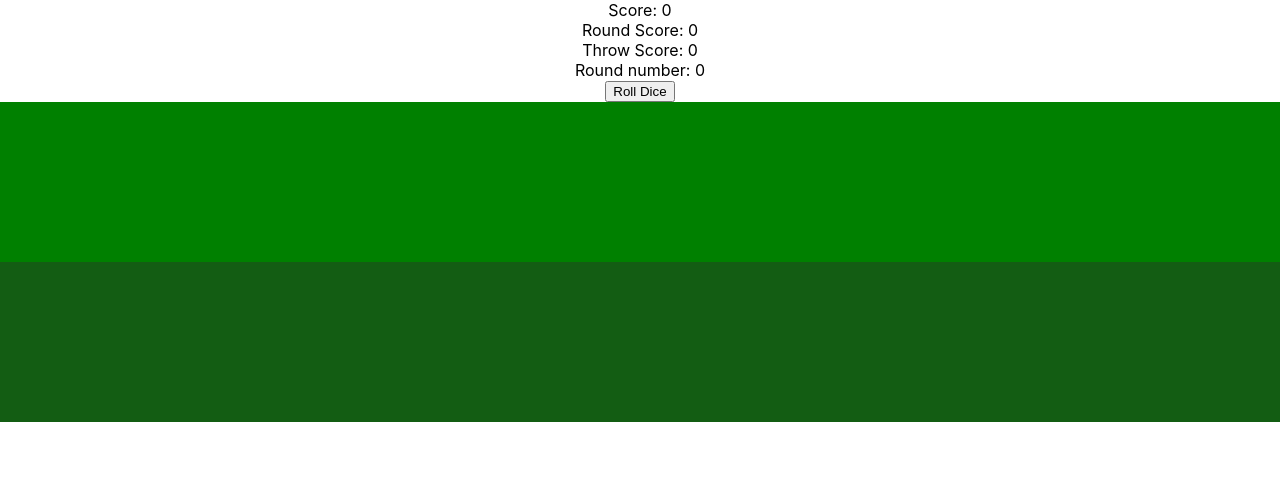
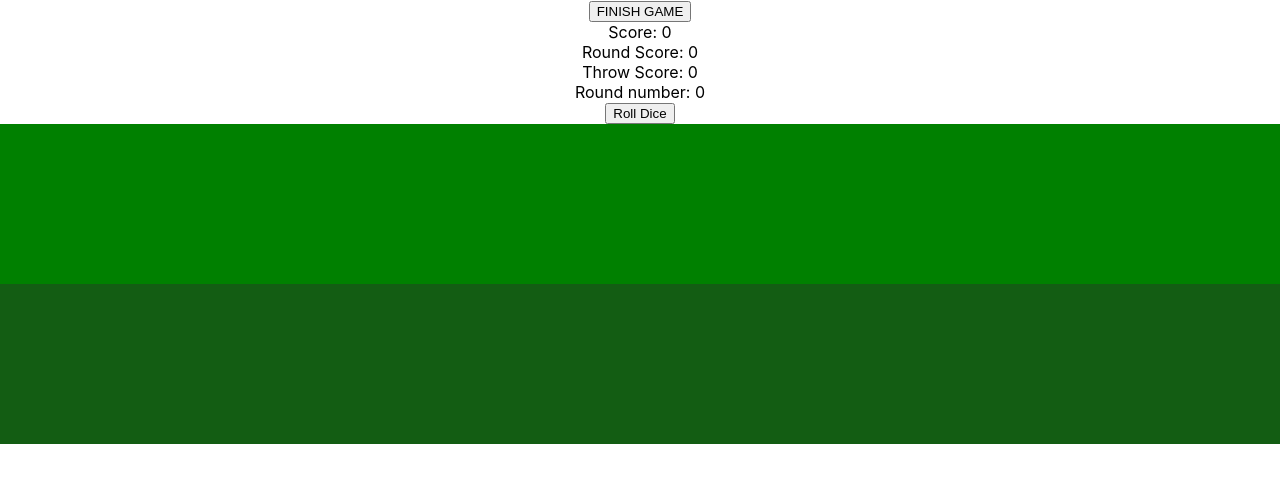
Before and after one commit to vilkoz/frackle_bot, a React app: page / in a window 1280 px wide. Shown: the top 482 px of the page. Built offline with nearby package versions, Linux system fonts and the light colour scheme.

Commit message:
temp button for debug
Signed-off-by: Vitalii Rybalko <vilko.a@gmail.com>

```diff
--- a/src/Game.js
+++ b/src/Game.js
@@ -169,6 +169,9 @@ const Game = () => {
 
   return (
     <div className='container'>
+      <button onClick={() => {
+        gameOverFunction(5000)
+      }}>FINISH GAME</button>
       <div>Score: {state.points}</div>
       <div>Round Score: {state.roundPoints}</div>
       <div>Throw Score: {state.throwPoints}</div>
```
